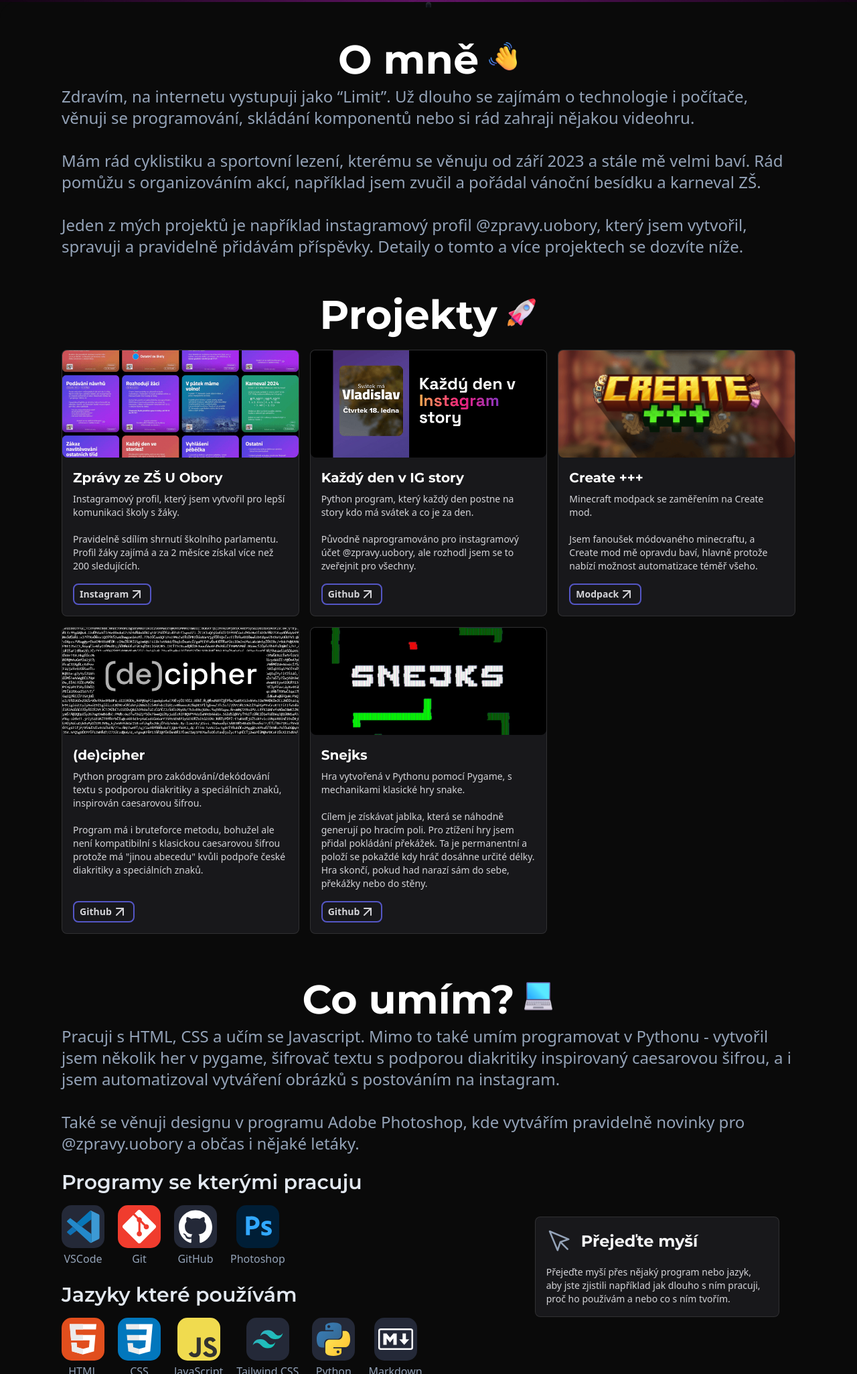
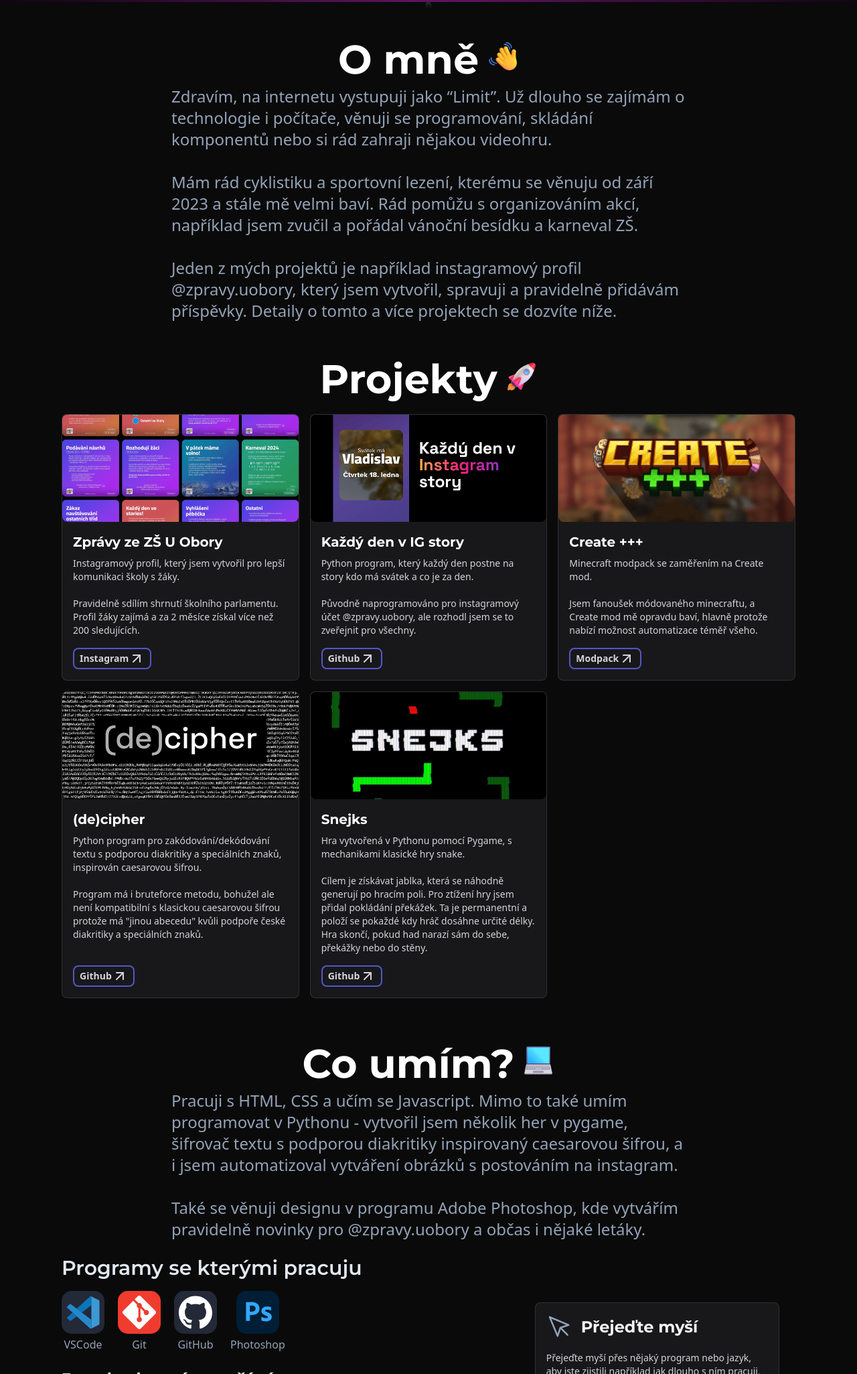
Before and after one commit to Limit-sest/osobni-web, a website: page public/index.html in a window 1280 px wide. Shown: the part 797-2848 px from the top of the page at 67% size. Drawn offline with Linux system fonts and the light colour scheme.

Commit message:
limit width of long texts

```diff
--- a/public/index.html
+++ b/public/index.html
@@ -81,8 +81,7 @@
 					<div class="px-4">
 						<h2 id="o-mne" class="text-center text-5xl font-bold text-white sm:text-6xl 2xl:text-7xl">O mně<img src="./assets/icons/waving_hand_3d_default.png" alt="" class="inline h-12 sm:h-15 2xl:h-18 mb-5 ml-3"></h2>
 						<div>
-							<div>
-								<p class=" text-slate-400 md:text-xl w-full xl:text-2xl leading-loose">Zdravím, na internetu vystupuji jako “Limit”. Už dlouho se zajímám o technologie i počítače, věnuji se programování, skládání komponentů nebo si rád zahraji nějakou videohru.
+							<p class=" text-slate-400 md:text-xl w-full xl:text-2xl leading-loose max-w-3xl">Zdravím, na internetu vystupuji jako “Limit”. Už dlouho se zajímám o technologie i počítače, věnuji se programování, skládání komponentů nebo si rád zahraji nějakou videohru.
 								<br><br>
 
 								Mám rád cyklistiku a sportovní lezení, kterému se věnuju od září 2023 a stále mě velmi baví. Rád pomůžu s organizováním akcí, například jsem zvučil a pořádal vánoční besídku a karneval ZŠ.
@@ -90,7 +89,6 @@
 
 								Jeden z mých projektů je například instagramový profil <a href="https://www.instagram.com/zpravy.uobory/" target="_blank" class="hover:hover-hover:text-indigo-400 hover:hover-hover:underline">@zpravy.uobory</a>, který jsem vytvořil, spravuji a pravidelně přidávám příspěvky. Detaily o tomto a více projektech se dozvíte <a href="#projekty" class="hover:hover-hover:text-indigo-400 hover:hover-hover:underline">níže</a>.
 							</p>
-							</div>
 						</div>
 					</div>
 					<div class="px-4">
@@ -147,10 +145,12 @@
 						</div>
 					</div>
 					<div class="px-4">
+						<div class="w-full flex flex-col items-center">
 							<h2 id="co-umim" class="text-center text-5xl font-bold text-white sm:text-6xl 2xl:text-7xl">Co umím?<img data-src="./assets/icons/laptop_3d.png" alt="" class="inline h-12 sm:h-15 2xl:h-18 mb-5 ml-3"></h2>
-						<p class="text-slate-400 md:text-xl xl:text-2xl w-full leading-loose">Pracuji s HTML, CSS a učím se Javascript. Mimo to také umím programovat v Pythonu - vytvořil jsem několik her v pygame, <a href="https://github.com/Limit-sest/de-cipher" target="_blank" class="hover:hover-hover:text-indigo-400 hover:hover-hover:underline">šifrovač textu</a> s podporou diakritiky inspirovaný caesarovou šifrou, a i jsem automatizoval vytváření obrázků s postováním na instagram.<br><br>
+							<p class="text-slate-400 md:text-xl xl:text-2xl w-full leading-loose max-w-3xl">Pracuji s HTML, CSS a učím se Javascript. Mimo to také umím programovat v Pythonu - vytvořil jsem několik her v pygame, <a href="https://github.com/Limit-sest/de-cipher" target="_blank" class="hover:hover-hover:text-indigo-400 hover:hover-hover:underline">šifrovač textu</a> s podporou diakritiky inspirovaný caesarovou šifrou, a i jsem automatizoval vytváření obrázků s postováním na instagram.<br><br>
 								Také se věnuji designu v programu Adobe Photoshop, kde vytvářím pravidelně novinky pro <a href="https://www.instagram.com/zpravy.uobory/" target="_blank" class="hover:hover-hover:text-indigo-400 hover:hover-hover:underline">@zpravy.uobory</a> a občas i nějaké letáky.
 							</p>
+						</div>
 						<div class="w-full flex justify-between gap-6 items-center">
 							<div class="flex-grow">
 								<div class="mt-6">
```
Also changed, not shown: public/output.css. Lines whose indentation alone changed are shown as unchanged.
